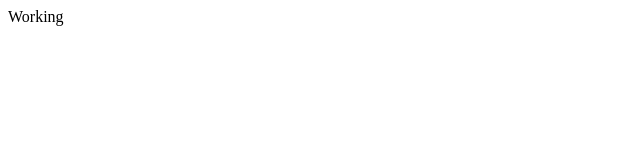
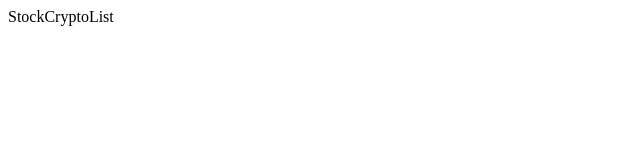
Before and after one commit to tommydmcdonald/Stock-Crypto-Tracker, a React (Create React App) app in the folder client/: page / in a window 1280 px wide. Shown: the top 160 px of the page, without its empty margins (0-640 px from the left). Built offline with nearby package versions, Linux system fonts and the light colour scheme.

Commit message:
Refactored React code for basic setup for web app

```diff
--- a/client/src/App.js
+++ /dev/null
@@ -1,13 +0,0 @@
-import React, { Component } from 'react';
-
-class App extends Component {
-  render() {
-    return (
-      <div className="App">
-        Working
-      </div>
-    );
-  }
-}
-
-export default App;
--- /dev/null
+++ b/client/src/components/App.js
@@ -0,0 +1,20 @@
+import React from 'react';
+import { BrowserRouter, Route, Switch } from 'react-router-dom';
+
+import StockCryptoList from './stockcrypto_list';
+
+const App = () => {
+   return (
+   <div>
+      <BrowserRouter>
+        <div>
+           <Switch>
+             <Route path="/" component={StockCryptoList} />
+           </Switch>
+        </div>
+     </BrowserRouter>
+   </div>
+   )
+}
+
+export default App;
--- /dev/null
+++ b/client/src/components/stockcrypto_list.js
@@ -0,0 +1,9 @@
+import React, { Component } from 'react';
+
+export default class StockCryptoList extends Component {
+   render () {
+      return (
+         <div>StockCryptoList</div>
+      );
+   }
+}
--- a/client/src/index.js
+++ b/client/src/index.js
@@ -1,7 +1,17 @@
 import React from 'react';
 import ReactDOM from 'react-dom';
-import App from './App';
-import registerServiceWorker from './registerServiceWorker';
+import { Provider } from 'react-redux';
+import { createStore, applyMiddleware } from 'redux';
+import { BrowserRouter, Route, Switch } from 'react-router-dom';
+import promise from 'redux-promise';
 
-ReactDOM.render(<App />, document.getElementById('root'));
-registerServiceWorker();
+import reducers from './reducers';
+import App from './components/App';
+
+const createStoreWithMiddleware = applyMiddleware(promise)(createStore);
+
+ReactDOM.render( //most specific routes first in <Switch>
+  <Provider store={createStoreWithMiddleware(reducers)}>
+     <App />
+ </Provider>
+, document.querySelector('#root'));
--- /dev/null
+++ b/client/src/reducers/index.js
@@ -0,0 +1,7 @@
+import { combineReducers } from 'redux';
+
+const rootReducer = combineReducers({
+
+});
+
+export default rootReducer;
--- a/package.json
+++ b/package.json
@@ -17,7 +17,11 @@
    "license": "ISC",
    "dependencies": {
       "concurrently": "^3.5.0",
-      "express": "^4.16.2"
+      "express": "^4.16.2",
+      "react-redux": "^5.0.6",
+      "react-router-dom": "^4.2.2",
+      "redux": "^3.7.2",
+      "redux-promise": "^0.5.3"
    },
    "repository": {
       "type": "git",
```
Also changed, not shown: client/src/actions/index.js (added), client/src/containers/stockcrypto_tracker.js (added), 2 other files (tests, documents, lock files or other folders).
